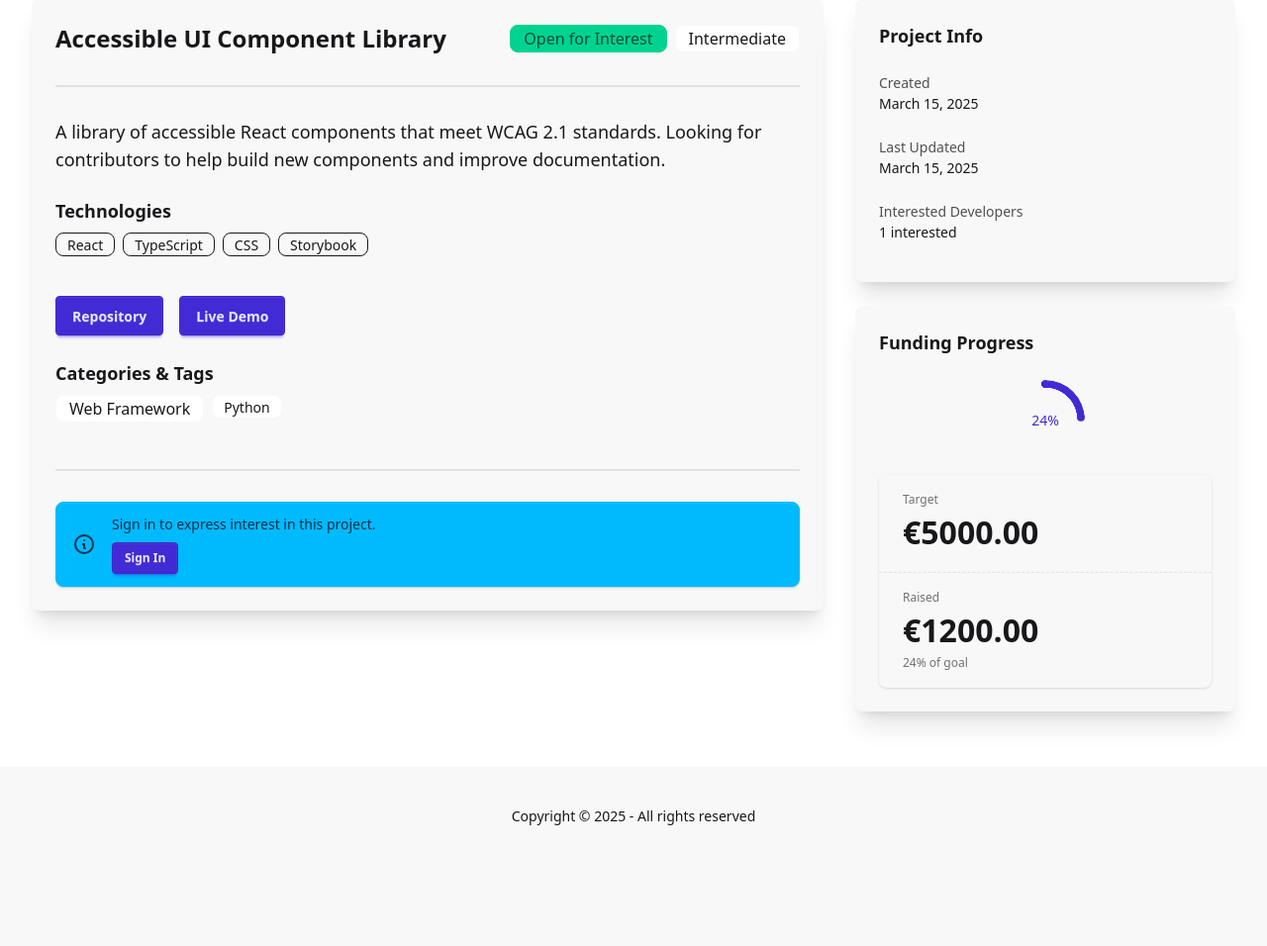
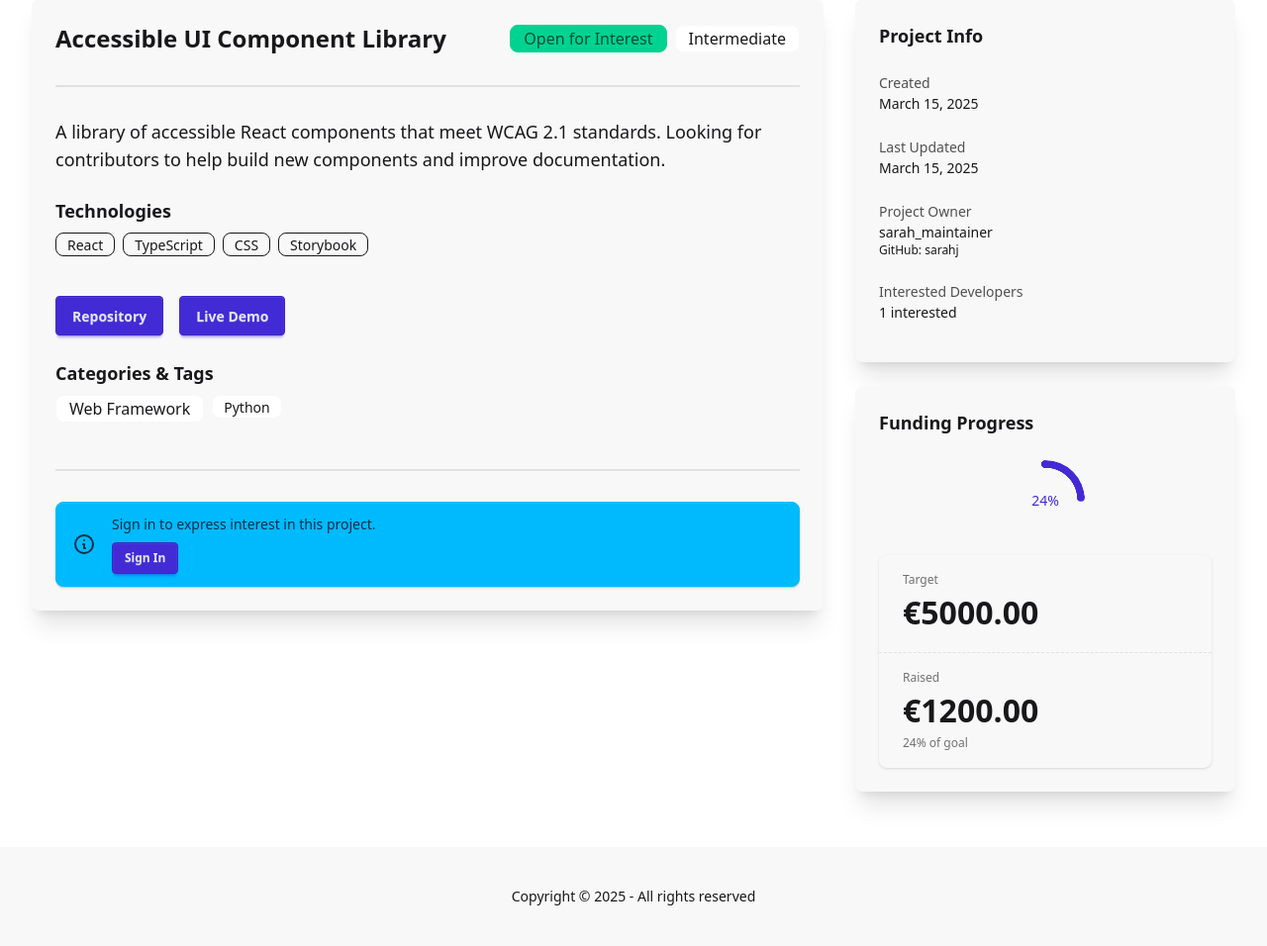
Before and after one commit to stephendawsondev/march-hackathon, a Django app: page /projects/1/ in a window 1280 px wide. Shown: the part 170-1126 px from the top of the page at 99% size. Before the commit the page ends 1004 px from the top, so only its background shows below. Run offline with Django 4.2, Linux system fonts and the light colour scheme; data comes from the database, SQL or seed files in the repository; tables that the repository leaves empty hold one stand-in row (values such as "Sample post"); style sheets or scripts are compiled from the project's sources; parts of the project's set-up code (start-up, migrations or seed data) failed here and were passed over.

Commit message:
chore: update templates

```diff
--- a/os_project/templates/os_project/project_detail.html
+++ b/os_project/templates/os_project/project_detail.html
@@ -89,7 +89,7 @@
 
                     <!-- User actions -->
                     {% if user.is_authenticated %}
-                        {% if project.owner_id == user.id %}
+                        {% if is_owner %}
                             <div class="flex flex-wrap gap-2">
                                 <a href="{% url 'project_update' pk=project.pk %}" class="btn btn-secondary">
                                     Edit Project
@@ -97,7 +97,7 @@
                                 <a href="{% url 'project_interested_users' project_id=project.pk %}" class="btn btn-info">
                                     View Interested Users ({{ interest_count }})
                                 </a>
-                                {% if project.assigned_wit_id is None and project.status == 'OPEN' %}
+                                {% if not project.assigned_wit and not project.old_assigned_wit_id and project.status == 'OPEN' %}
                                 <a href="{% url 'project_delete' pk=project.pk %}" class="btn btn-error">
                                     Delete Project
                                 </a>
@@ -119,16 +119,20 @@
                                 <a href="{% url 'express_interest' project_id=project.pk %}" class="btn btn-primary">
                                     Express Interest
                                 </a>
-                                {% elif project.status == 'ASSIGNED' and project.assigned_wit_id == user.id %}
-                                <div class="alert alert-success mb-4">
-                                    <span>You are currently assigned to work on this project!</span>
-                                </div>
+                                {% elif project.status == 'ASSIGNED' %}
+                                    {% if user.women_in_tech_profile %}
+                                        {% if project.assigned_wit == user.women_in_tech_profile %}
+                                            <div class="alert alert-success mb-4">
+                                                <span>You are currently assigned to work on this project!</span>
+                                            </div>
+                                        {% endif %}
+                                    {% endif %}
                                 {% endif %}
                             {% endif %}
                         {% endif %}
                     {% else %}
                         <div class="alert alert-info">
-                            <svg xmlns="http://www.w3.org/2000/svg" fill="none" viewBox="0 0 24 24" class="stroke-current shrink-0 w-6 h-6"><path stroke-linecap="round" stroke-linejoin="round" stroke-width="2" d="M13 16h-1v-4h-1m1-4h.01M21 12a9 9 0 11-18 0 9 9 0 0118 0z"></path></svg>
+                            <svg xmlns="http://www.w3.org/2000/svg" fill="none" viewBox="0 0 24 24" class="stroke-current shrink-0 w-6 w-6"><path stroke-linecap="round" stroke-linejoin="round" stroke-width="2" d="M13 16h-1v-4h-1m1-4h.01M21 12a9 9 0 11-18 0 9 9 0 0118 0z"></path></svg>
                             <div>
                                 <p>Sign in to express interest in this project.</p>
                                 <a href="{% url 'account_login' %}?next={{ request.path }}" class="btn btn-primary btn-sm mt-2">Sign In</a>
@@ -155,11 +159,34 @@
                         <p>{{ project.updated_at|date:"F j, Y" }}</p>
                     </div>
 
-                    {% if project.assigned_wit_id %}
+                    <div class="mb-4">
+                        <p class="text-sm opacity-75">Project Owner</p>
+                        {% if project.owner %}
+                            <p>{{ project.owner.user.username }}</p>
+                            {% if project.owner.github_username %}
+                                <p class="text-xs">GitHub: {{ project.owner.github_username }}</p>
+                            {% endif %}
+                        {% elif project.old_owner_id %}
+                            <p>User ID: {{ project.old_owner_id }}</p>
+                        {% else %}
+                            <p>Unknown</p>
+                        {% endif %}
+                    </div>
+
+                    {% if project.assigned_wit or project.old_assigned_wit_id %}
                     <div class="mb-4">
                         <p class="text-sm opacity-75">Assigned Developer</p>
-                        <p>{{ project.assigned_wit_id }}</p>
-                        <!-- TODO: Replace with actual WIT display when user profiles are implemented -->
+                        {% if project.assigned_wit %}
+                            <p>{{ project.assigned_wit.user.username }}</p>
+                            {% if project.assigned_wit.github_username %}
+                                <p class="text-xs">GitHub: {{ project.assigned_wit.github_username }}</p>
+                            {% endif %}
+                            {% if project.assigned_wit.tech_specialties %}
+                                <p class="text-xs">Specialties: {{ project.assigned_wit.tech_specialties }}</p>
+                            {% endif %}
+                        {% elif project.old_assigned_wit_id %}
+                            <p>User ID: {{ project.old_assigned_wit_id }}</p>
+                        {% endif %}
                     </div>
                     {% endif %}
 
```
Also changed, not shown: os_project/templates/os_project/project_dashboard.html (+11 -1 lines), os_project/templates/os_project/project_interested_users.html (+24 -4 lines).
